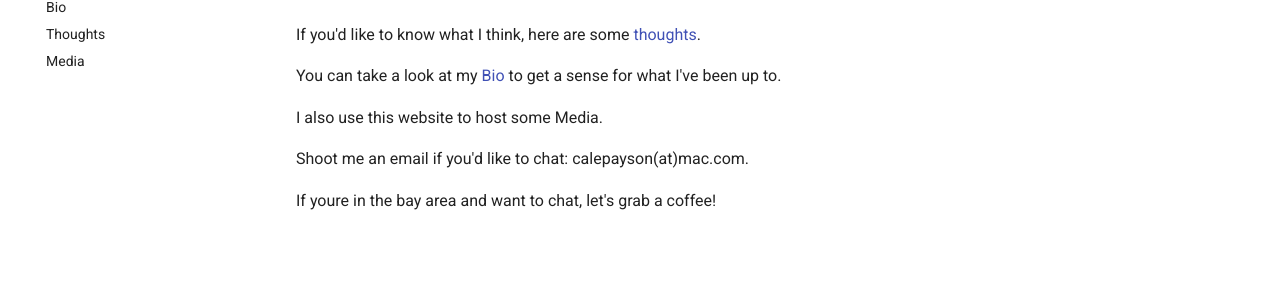
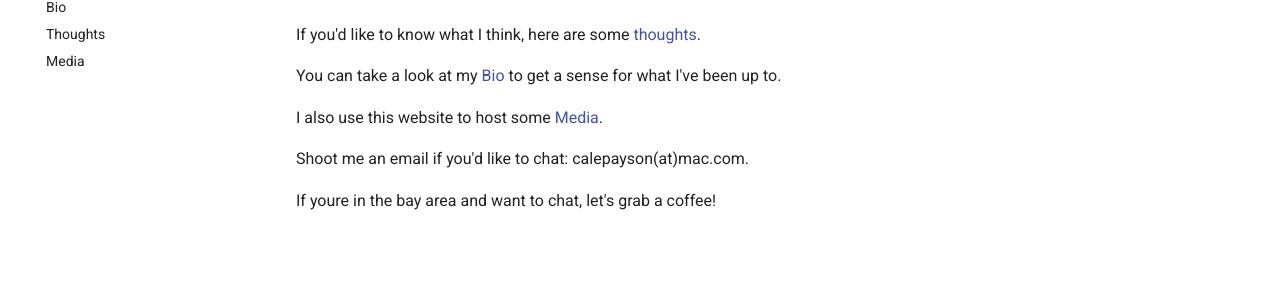
Before and after one commit to calepayson/website, an MkDocs documentation site: the page built from docs/index.md, in a window 1280 px wide. Shown: the part 158-459 px from the top of the page. Built offline with MkDocs 1.6.1 and Material for MkDocs 9.7.7, drawn with Linux system fonts in a browser that asks for light colours; some of the changed lines change nothing that is shown.

Commit message:
Try to fix dns

```diff
--- a/docs/index.md
+++ b/docs/index.md
@@ -4,7 +4,7 @@
 
 You can take a look at my [Bio](bio.md) to get a sense for what I've been up to.
 
-I also use this website to host some Media.
+I also use this website to host some [Media](media.md).
 
 Shoot me an email if you'd like to chat: calepayson(at)mac.com.
 
--- a/mkdocs.yml
+++ b/mkdocs.yml
@@ -1,6 +1,6 @@
 site_name: Vedgie Net
 site_description: Cale's homepage
-site_url: https://calepayson.github.io/website/
+site_url: https://vedgie.net
 
 theme:
   name: material
```
Also changed, not shown: 1 other file.
